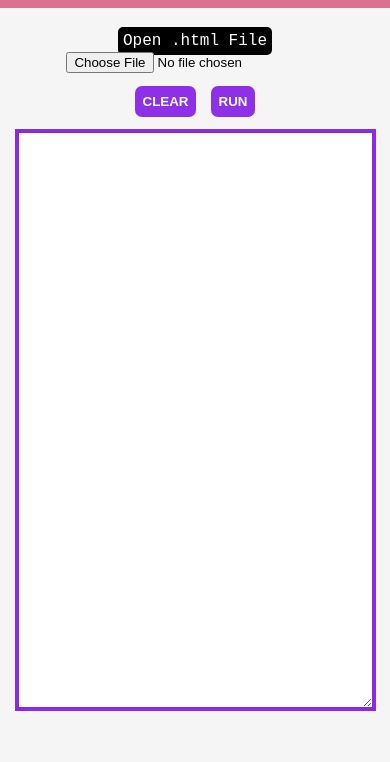
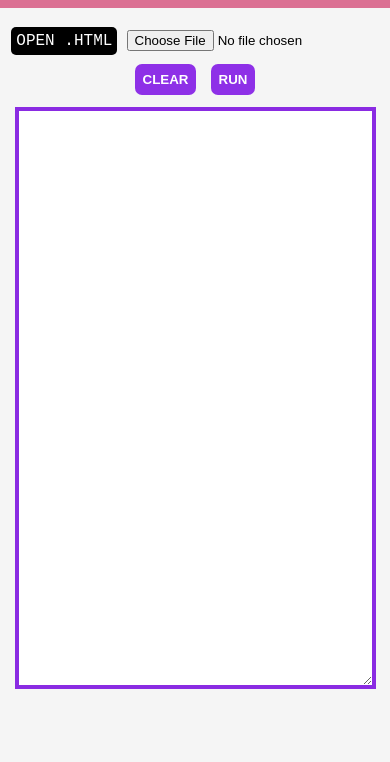
Before and after one commit to DevAyoola/html-code-editor, a plain HTML site: page index.html in a window 390 px wide. Shown: the part 82-844 px from the top of the page. Drawn offline with Linux system fonts and the light colour scheme.

Commit message:
Update index.html

```diff
--- a/index.html
+++ b/index.html
@@ -93,6 +93,12 @@
 				border-color: green;
 			}
 
+			@media screen and (max-width: 400px) {
+				label {
+					margin: 5px;
+				}
+			}
+
 			@media screen and (max-width: 576px) {
 				.code,
 				.result {
@@ -125,7 +131,7 @@
 			<section id="tools">
 				<span>
 					<div id="open">
-						<label for="file">Open .html File</label>
+						<label for="file">OPEN .HTML</label>
 						<input type="file" id="file" onchange="openfile()" size="5" />&nbsp;
 					</div>
 					<span id="cc">
```
